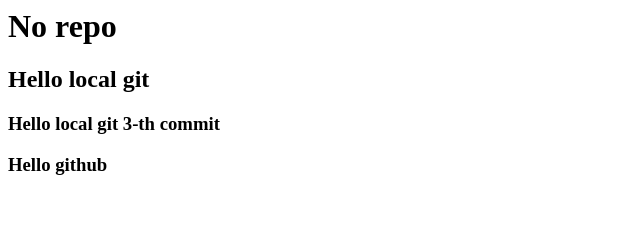
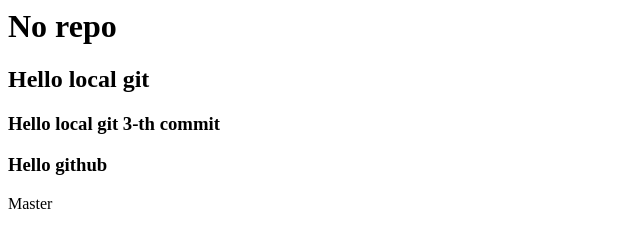
Before and after one commit to rzhevskyvs/test_github, a plain HTML site: page index.html in a window 1280 px wide. Shown: the full height of the page, 0-640 px from the left. Drawn offline with Linux system fonts and the light colour scheme.

Commit message:
Master version

```diff
--- a/index.html
+++ b/index.html
@@ -7,6 +7,8 @@
 <h2>Hello local git</h2>
 <h3>Hello local git 3-th commit</h3>
 <h3>Hello github</h3>
+
+Master<br>
 </body>
 
 </html>
```
